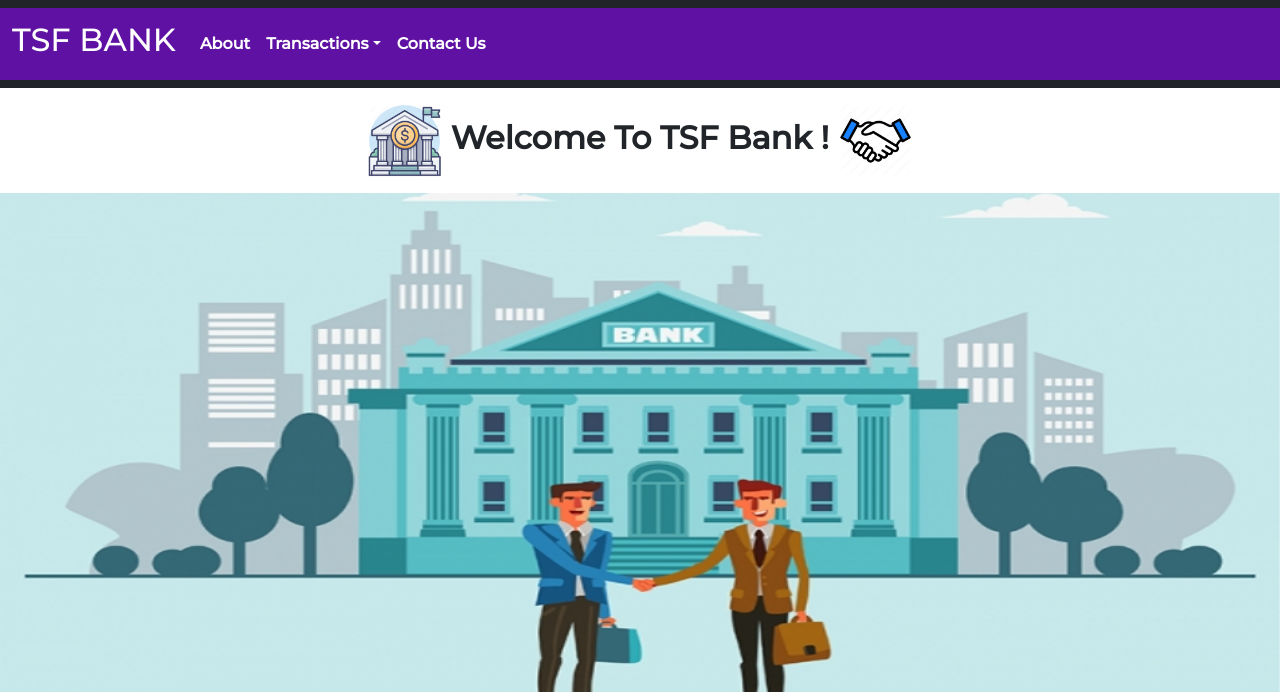
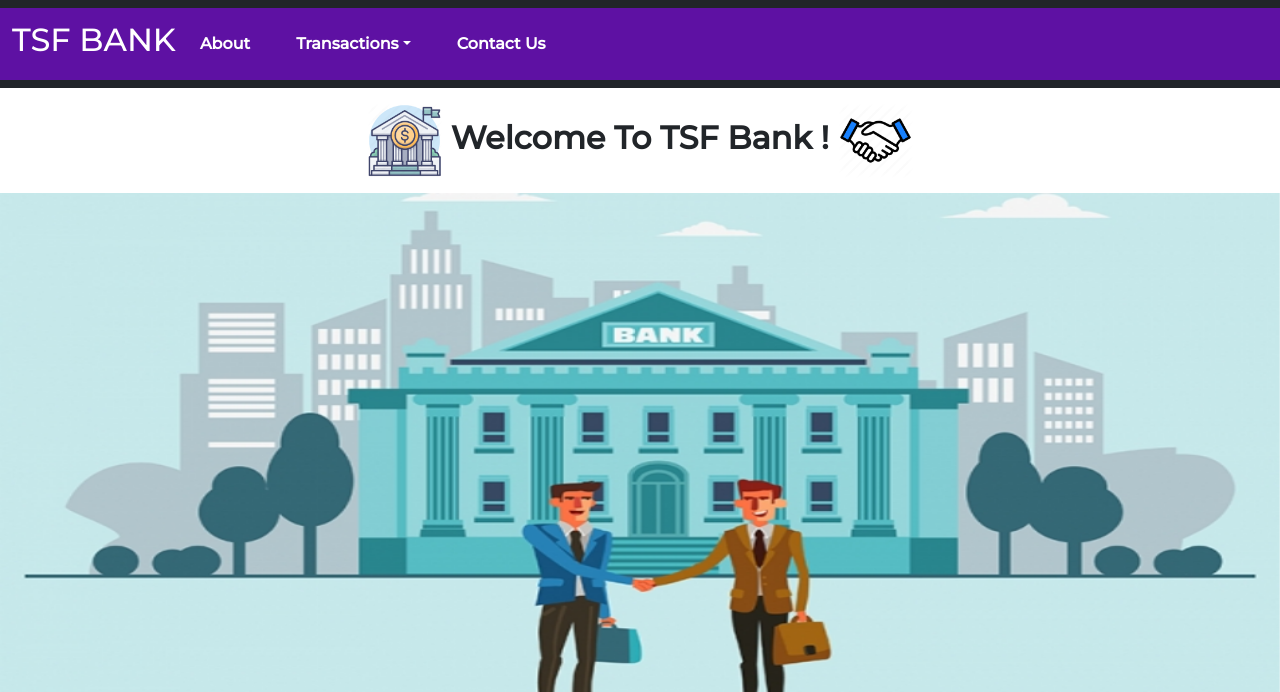
Before and after one commit to saloni-29/Basic-Banking-System, a PHP site: page / in a window 1280 px wide. Shown: the top 692 px of the page. Run offline with PHP 8.4, Linux system fonts and the light colour scheme.

Commit message:
Update style1.css

```diff
--- a/css/style1.css
+++ b/css/style1.css
@@ -9,6 +9,9 @@
     margin:0;
     padding:0;
     box-sizing:border-box;
+}
+.nav-item{
+margin-right:30px;
 }
 
 .container-fluid
```
